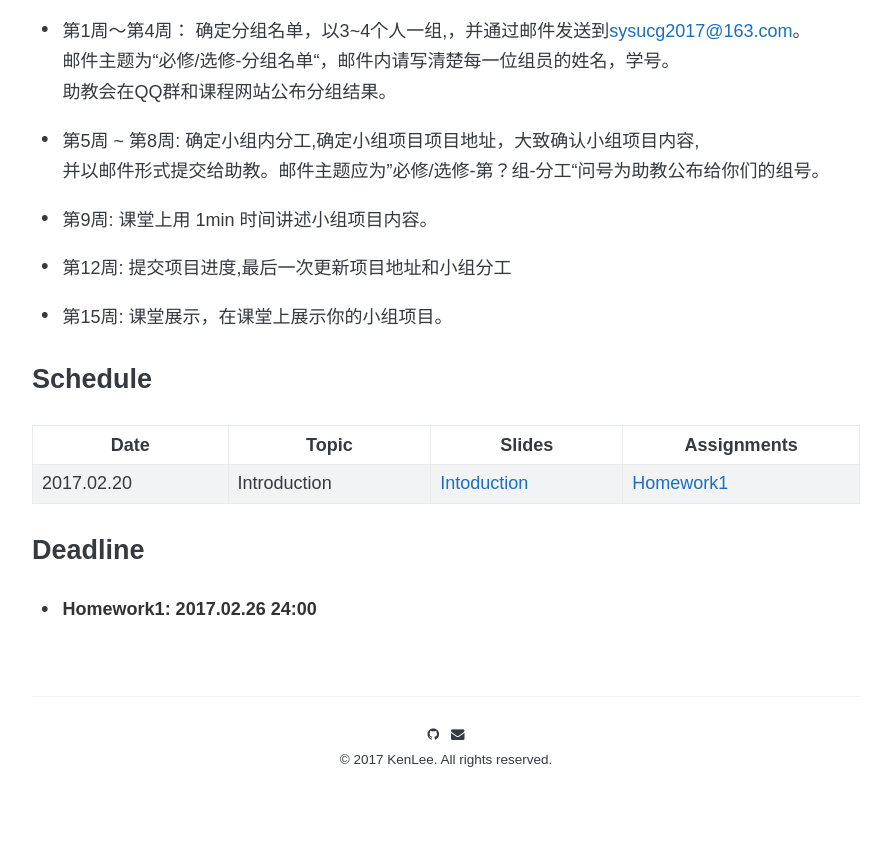
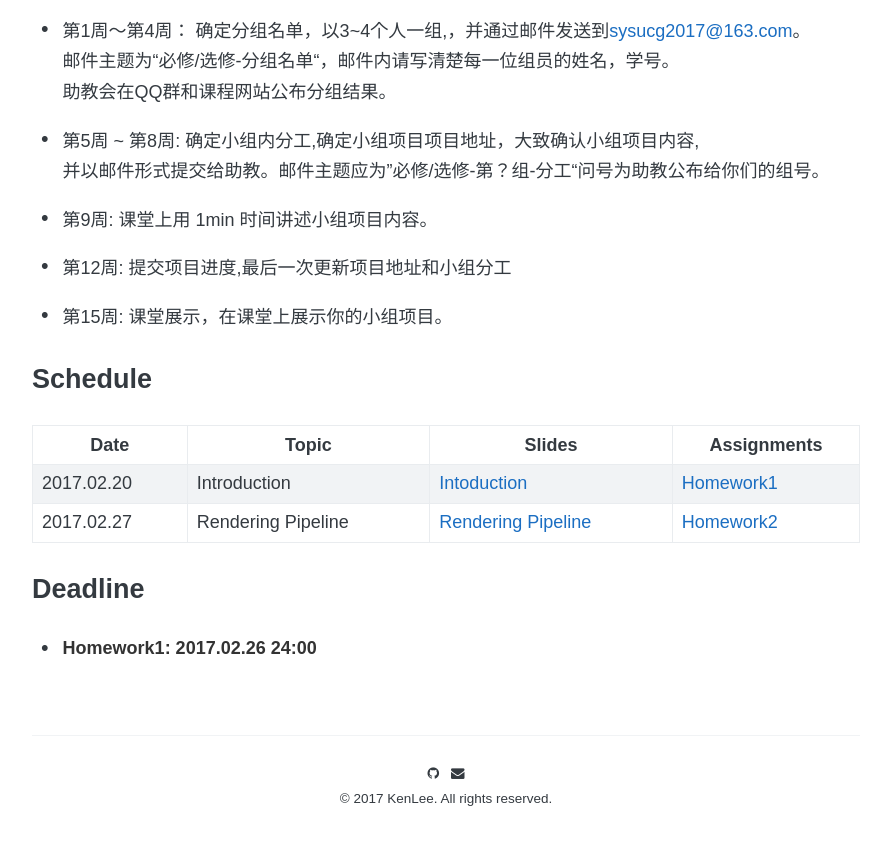
Before and after one commit to sysucg/sysucg.github.io, a Jekyll site: the page built from _posts/2018-02-20-Notice.md, in a window 1280 px wide and 900 px high, scrolled down 1385 px. Shown: the top 845 px of the window, without its empty margins (194-1085 px from the left). Built offline with Jekyll 4.4.1, drawn with Linux system fonts in a browser that asks for light colours; nearby versions of some CDN libraries; some web fonts are replaced; comment, search, counter and statistics services are not loaded.

Commit message:
Update 2018-02-20-Notice.md

```diff
--- a/_posts/2018-02-20-Notice.md
+++ b/_posts/2018-02-20-Notice.md
@@ -52,6 +52,7 @@ For more information, you can read this detail introduction from HERE([什么是
 | Date | Topic | Slides | Assignments |
 |----|-----|------|-----------|
 | 2017.02.20 | Introduction | [Intoduction](/ppts/1 Introduction.pdf)| [Homework1](/2017-02-19/homework1/) |
+| 2017.02.27 | Rendering Pipeline | [Rendering Pipeline](/ppts/2 Rendering Pipeline.pdf)| [Homework2](/2017-02-27/homework2/) |
 
 ### Deadline
 
```
